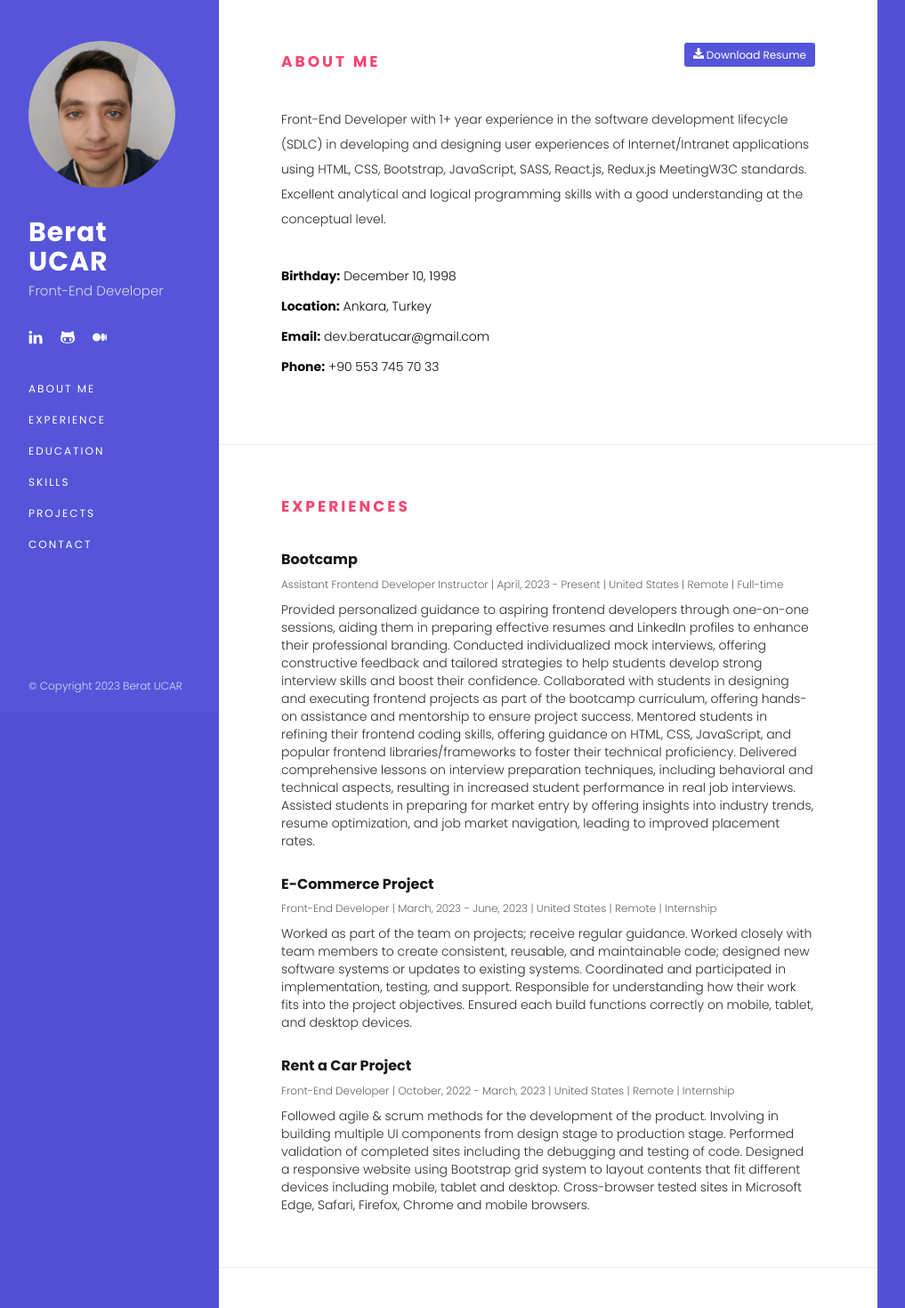
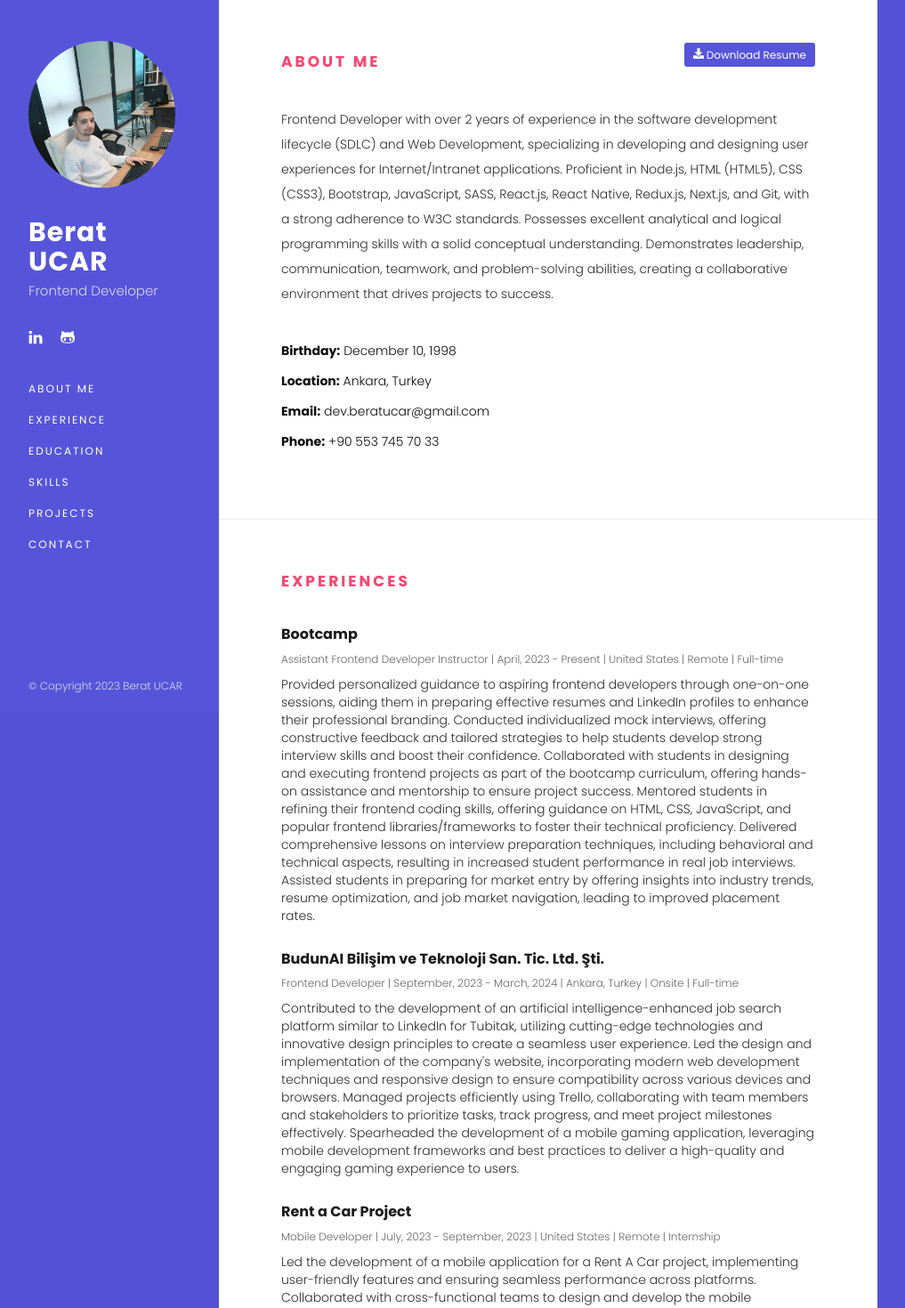
Before and after one commit to beratucardy/my-portfolio, a React (Create React App) app: page / in a window 1280 px wide. Shown: the top 1470 px of the page at 89% size, without its empty margins (154-1171 px from the left). Built offline with nearby package versions, Linux system fonts and the light colour scheme.

Commit message:
portfolio-v20

```diff
--- a/src/components/header/name/name.js
+++ b/src/components/header/name/name.js
@@ -5,7 +5,7 @@ const Name = () => {
   return (
     <div className="name">
       <h1>Berat UCAR</h1>
-      <span>Front-End Developer</span>
+      <span>Frontend Developer</span>
     </div>
   );
 };
--- a/src/components/header/social-icons/social-icons.js
+++ b/src/components/header/social-icons/social-icons.js
@@ -17,11 +17,6 @@ const SocialIcons = () => {
             <TfiGithub />
           </a>
         </li>
-        <li>
-          <a href="https://medium.com/@dev.beratucar" target={"_blank"}>
-            <SiMedium />
-          </a>
-        </li>
       </ul>
     </div>
   );
--- a/src/components/main/about/intro/intro.js
+++ b/src/components/main/about/intro/intro.js
@@ -5,12 +5,16 @@ const Intro = () => {
   return (
     <div className="intro">
       <p>
-        Front-End Developer with 1+ year experience in the software development
-        lifecycle (SDLC) in developing and designing user experiences of
-        Internet/Intranet applications using HTML, CSS, Bootstrap, JavaScript,
-        SASS, React.js, Redux.js MeetingW3C standards. Excellent analytical and
-        logical programming skills with a good understanding at the conceptual
-        level.
+        Frontend Developer with over 2 years of experience in the software
+        development lifecycle (SDLC) and Web Development, specializing in
+        developing and designing user experiences for Internet/Intranet
+        applications. Proficient in Node.js, HTML (HTML5), CSS (CSS3),
+        Bootstrap, JavaScript, SASS, React.js, React Native, Redux.js, Next.js,
+        and Git, with a strong adherence to W3C standards. Possesses excellent
+        analytical and logical programming skills with a solid conceptual
+        understanding. Demonstrates leadership, communication, teamwork, and
+        problem-solving abilities, creating a collaborative environment that
+        drives projects to success.
       </p>
 
       <ul className="info">
--- a/src/components/main/educations/educations.json
+++ b/src/components/main/educations/educations.json
@@ -1,4 +1,9 @@
 [
+  {
+    "title": "Mobile Developer",
+    "year": "Jun 2023 - July 2023",
+    "desc": "Bootcamp"
+  },
   {
     "title": "Frontend Developer",
     "year": "May 2022 - October 2023",
--- a/src/components/main/experiences/experiences.json
+++ b/src/components/main/experiences/experiences.json
@@ -9,8 +9,26 @@
     "desc": "Provided personalized guidance to aspiring frontend developers through one-on-one sessions, aiding them in preparing effective resumes and LinkedIn profiles to enhance their professional branding. Conducted individualized mock interviews, offering constructive feedback and tailored strategies to help students develop strong interview skills and boost their confidence. Collaborated with students in designing and executing frontend projects as part of the bootcamp curriculum, offering hands-on assistance and mentorship to ensure project success. Mentored students in refining their frontend coding skills, offering guidance on HTML, CSS, JavaScript, and popular frontend libraries/frameworks to foster their technical proficiency. Delivered comprehensive lessons on interview preparation techniques, including behavioral and technical aspects, resulting in increased student performance in real job interviews. Assisted students in preparing for market entry by offering insights into industry trends, resume optimization, and job market navigation, leading to improved placement rates."
   },
   {
+    "company": "BudunAI Bilişim ve Teknoloji San. Tic. Ltd. Şti.",
+    "title": "Frontend Developer",
+    "date": "September, 2023 - March, 2024",
+    "location": "Ankara, Turkey",
+    "locationType": "Onsite",
+    "jobType": "Full-time",
+    "desc": "Contributed to the development of an artificial intelligence-enhanced job search platform similar to LinkedIn for Tubitak, utilizing cutting-edge technologies and innovative design principles to create a seamless user experience. Led the design and implementation of the company's website, incorporating modern web development techniques and responsive design to ensure compatibility across various devices and browsers. Managed projects efficiently using Trello, collaborating with team members and stakeholders to prioritize tasks, track progress, and meet project milestones effectively. Spearheaded the development of a mobile gaming application, leveraging mobile development frameworks and best practices to deliver a high-quality and engaging gaming experience to users."
+  },
+  {
+    "company": "Rent a Car Project",
+    "title": "Mobile Developer",
+    "date": "July, 2023 - September, 2023",
+    "location": "United States",
+    "locationType": "Remote",
+    "jobType": "Internship",
+    "desc": "Led the development of a mobile application for a Rent A Car project, implementing user-friendly features and ensuring seamless performance across platforms. Collaborated with cross-functional teams to design and develop the mobile application, enhancing user experience and optimizing functionality. Utilized agile methodologies to manage the project, ensuring timely delivery and meeting client requirements effectively. Implemented innovative solutions to improve the application's performance and user engagement, resulting in positive feedback from users. Conducted thorough testing and debugging to ensure the application's reliability and performance under various conditions."
+  },
+  {
     "company": "E-Commerce Project",
-    "title": "Front-End Developer",
+    "title": "Frontend Developer",
     "date": "March, 2023 - June, 2023",
     "location": "United States",
     "locationType": "Remote",
@@ -19,7 +37,7 @@
   },
   {
     "company": "Rent a Car Project",
-    "title": "Front-End Developer",
+    "title": "Frontend Developer",
     "date": "October, 2022 - March, 2023",
     "location": "United States",
     "locationType": "Remote",
--- a/src/components/main/main.js
+++ b/src/components/main/main.js
@@ -6,6 +6,7 @@ import Contacts from "./contacts/contacts";
 import "./main.css";
 import Skills from "./skills/skills";
 import Projects from "./projects/projects";
+import Testimonials from "./testimonials/testimonials";
 
 const Main = () => {
   return (
@@ -15,6 +16,7 @@ const Main = () => {
       <Educations />
       <Skills />
       <Projects />
+      <Testimonials />
       <Contacts />
     </div>
   );
--- a/src/components/main/projects/projects.json
+++ b/src/components/main/projects/projects.json
@@ -1,4 +1,9 @@
 [
+  {
+    "url": "https://www.budunai.com/",
+    "tool": "BudunAI Website Project",
+    "desc": "BudunAI Website Project"
+  },
   {
     "url": "https://beratucar-coffee-shop.vercel.app/",
     "tool": "Coffee Shop Project",
--- a/src/components/main/skills/skills.json
+++ b/src/components/main/skills/skills.json
@@ -1,5 +1,5 @@
 [
   {
-    "tool": "HTML, CSS, Bootstrap, JavaScript, SASS, React.js, Redux.js, Postman API, REST APIs, Webpack, Unit Testing, NPM, SDLC, Jira, Scrum, Agile Methods, CRM, Git, Github, Autocad, Microsoft Word, Microsoft Excel, PowerPoint"
+    "tool": "HTML (HTML5), CSS (CSS3), Bootstrap, Tailwind CSS, JavaScript, SASS, React, Next.js, React Native, Redux.js, Redux Toolkit, Postman, RESTful APIs, Webpack, Unit Testing, NPM, Node.js, SDLC, Jira, Trello, Scrum, Agile Methods, CRM, Git, Github, Expo, Figma, AutoCAD, Microsoft Word, Microsoft Excel, PowerPoint"
   }
 ]
--- a/src/components/main/testimonials/testimonial.js
+++ b/src/components/main/testimonials/testimonial.js
@@ -1,17 +1,17 @@
 import React from "react";
 
-const Testimonial = ({ img, desc, name }) => {
+const Testimonial = ({ job, org, name, tel, mail }) => {
   return (
-    <div className="item">
+    <div className="item" style={{ marginBottom: "20px" }}>
       <div className="row">
-        <div className="col-md-2 col-sm-2 hidden-xs">
-          <div className="thumb">
-            <img src={img} alt="testimonial-customer" />
-          </div>
-        </div>
         <div className="text col-md-10 col-sm-10 col-xs-12">
-          <p>{desc}</p>
-          <span className="author">- {name} -</span>
+          <p style={{ fontWeight: "600" }}>{name}</p>
+          <p>{job}</p>
+          <p>{org}</p>
+          <span>
+            <a href={`tel:${tel}`}>{tel}</a> -{" "}
+            <a href={`mailto:${mail}`}>{mail}</a>
+          </span>
         </div>
       </div>
     </div>
--- a/src/components/main/testimonials/testimonials.js
+++ b/src/components/main/testimonials/testimonials.js
@@ -7,10 +7,16 @@ import "./testimonials.css";
 const Testimonials = () => {
   return (
     <section id="testimonials" className="testimonials">
-      <SectionHeader title="Testimonials" isButtonVisible={false} />
+      <SectionHeader title="References" isButtonVisible={false} />
       <div className="testimonial-carousel">
         {testimonials.map((test, index) => (
-          <Testimonial img={test.img} desc={test.desc} name={test.name} />
+          <Testimonial
+            job={test.job}
+            name={test.name}
+            org={test.org}
+            tel={test.tel}
+            mail={test.mail}
+          />
         ))}
       </div>
     </section>
--- a/src/components/main/testimonials/testimonials.json
+++ b/src/components/main/testimonials/testimonials.json
@@ -1,17 +1,23 @@
 [
   {
-    "img": "assets/images/testimonial-img1.jpg",
-    "desc": "Pri diam soluta molestie at, id melius ponderum mel, nominavi adipisci partiendo per te. No usu doctus dolorem liberavisse, vim nusquam invidunt id.",
-    "name": "John Doe"
+    "job": "Founder, Associate Professor, University Lecturer, Author",
+    "org": "Gazi University, OSTİM Teknik University, Adnan Menderes University, Ankara Haci Bayram Veli University, BudunAI",
+    "tel": "+905323632446",
+    "mail": "osebetci@adu.edu.tr",
+    "name": "Doç. Dr. Özel Sebetci"
   },
   {
-    "img": "assets/images/testimonial-img2.jpg",
-    "desc": "Pri diam soluta molestie at, id melius ponderum mel, nominavi adipisci partiendo per te. No usu doctus dolorem liberavisse, vim nusquam invidunt id.",
-    "name": "John Doe"
+    "job": "Account Manager",
+    "org": "TalenTech Solutions",
+    "tel": "+15852826326",
+    "mail": "mike.clain@talentechsolutions.com",
+    "name": "Mike Clain"
   },
   {
-    "img": "assets/images/testimonial-img3.jpg",
-    "desc": "Pri diam soluta molestie at, id melius ponderum mel, nominavi adipisci partiendo per te. No usu doctus dolorem liberavisse, vim nusquam invidunt id.",
-    "name": "John Doe"
+    "job": "Account Manager",
+    "org": "Rainpark Solutions",
+    "tel": "+15853161820",
+    "mail": "ali.aker@rainparksolutions.com",
+    "name": "Ali Aker"
   }
 ]
```
Also changed, not shown: public/assets/images/my-pic.jpg, 1 other file (tests, documents, lock files or other folders).
